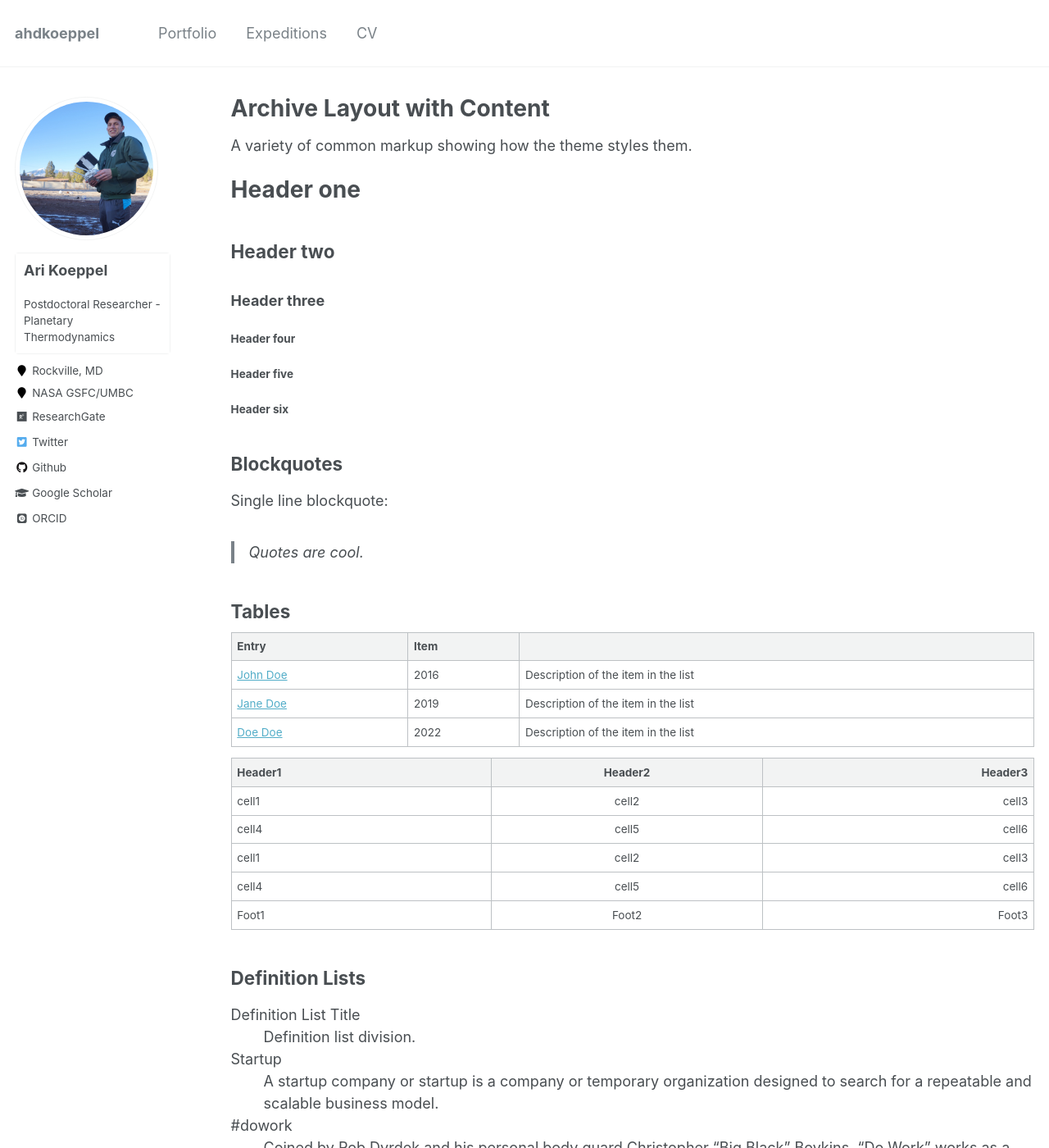
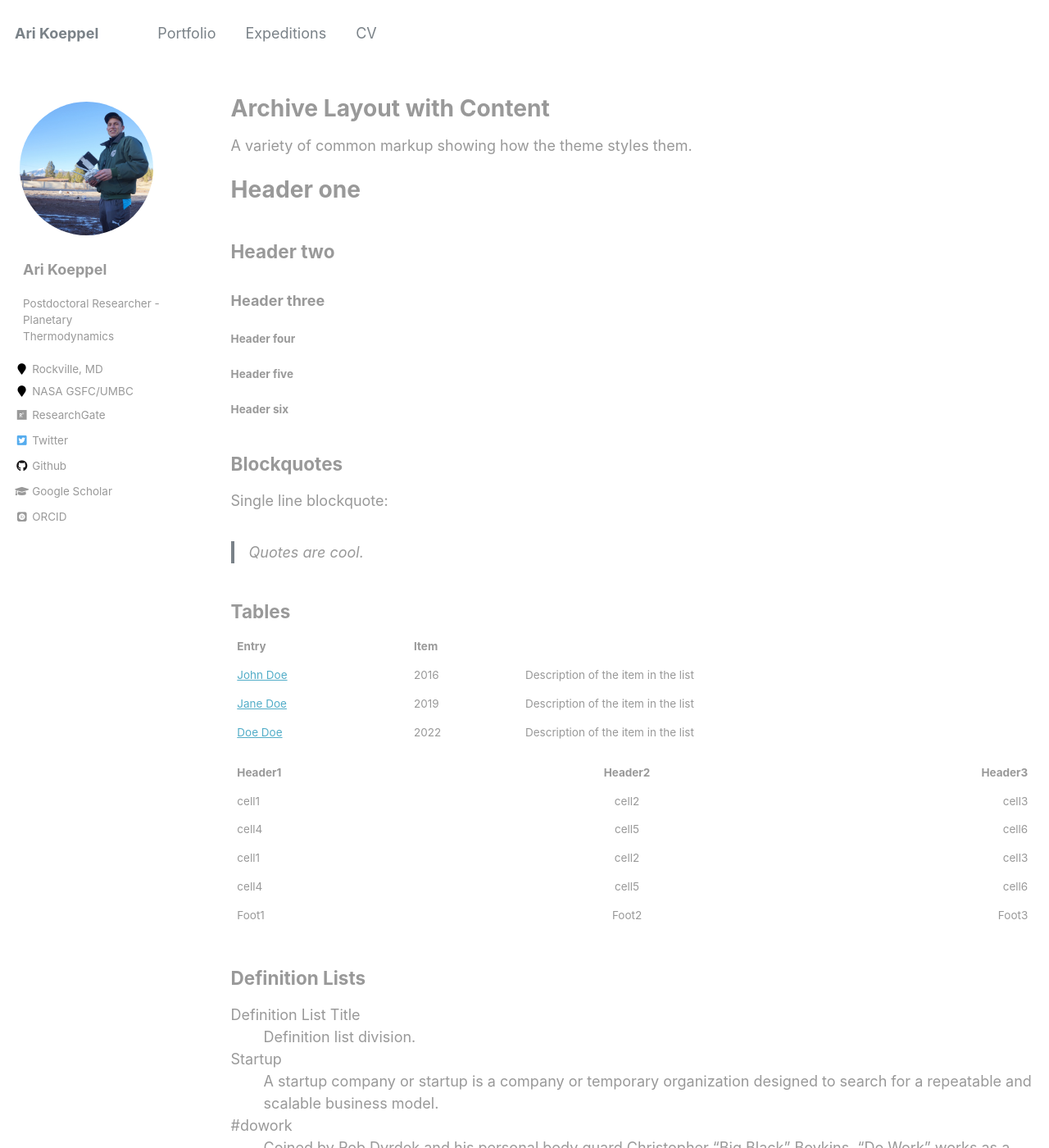
Before and after one commit to ahdkoeppel/ahdkoeppel.github.io, a Jekyll site: the page built from _pages/archive-layout-with-content.md, in a window 1280 px wide and 1400 px high. Shown: the whole window at 82% size. Built offline with Jekyll 4.4.1, drawn with Linux system fonts in a browser that asks for light colours; some web fonts are replaced.

Commit message:
Formatting

```diff
--- a/_config.yml
+++ b/_config.yml
@@ -7,10 +7,10 @@
 
 # Site Settings
 locale                   : "en-US"
-title                    : "ahdkoeppel"
+title                    : "Ari Koeppel"
 title_separator          : "-"
 name                     : &name "Ari H. D. Koeppel"
-description              : &description "Planetary Surface-Atmosphere Interactions Scientist"
+description              : &description "Planetary Thermodynamics Scientist"
 url                      : "https://ahdkoeppel.github.io"# the base hostname & protocol for your site e.g. "https://mmistakes.github.io"
 baseurl                  : "" # the subpath of your site, e.g. "/blog"
 repository               : "ahdkoeppel.github.io"
--- a/_sass/_footer.scss
+++ b/_sass/_footer.scss
@@ -15,7 +15,7 @@
   height: auto;
   /* sticky footer fix end */
   margin-top: 3em;
-  color: mix(#fff, $gray, 25%);
+  color: mix(#fff, $dark-gray, 25%);
   -webkit-animation: intro 0.3s both;
           animation: intro 0.3s both;
   -webkit-animation-delay: 0.45s;
@@ -49,7 +49,7 @@
   .fab,
   .far,
   .fal {
-    color: mix(#fff, $gray, 25%);
+    color: mix(#fff, $dark-gray, 25%);
   }
 }
 
--- a/_sass/_sidebar.scss
+++ b/_sass/_sidebar.scss
@@ -100,7 +100,7 @@
   padding-right: 25px;
   line-height: 1;
   background: #fff;
-  border: 1px solid $border-color;
+  border: 0px solid $border-color;
   border-radius: $border-radius;
   margin-top: 15px;
   margin-bottom: 10px;
--- a/_sass/_variables.scss
+++ b/_sass/_variables.scss
@@ -47,7 +47,7 @@ $type-size-8                : 0.625em;  // ~10px
    Colors
    ========================================================================== */
 
-$gray                       : #7a8288;
+$gray                       : #ffffff;
 $dark-gray                  : mix(#000, $gray, 40%);
 $darker-gray                : mix(#000, $gray, 60%);
 $light-gray                 : mix(#fff, $gray, 50%);
```
